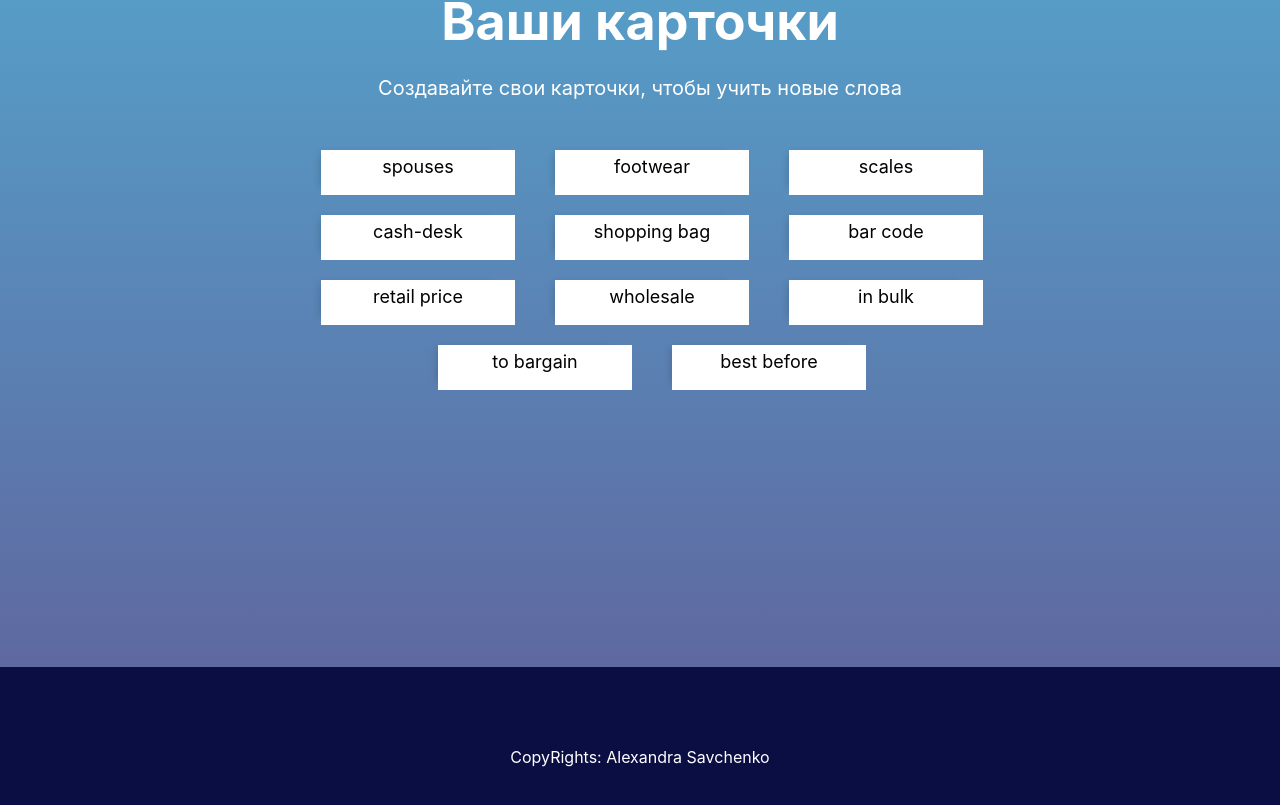
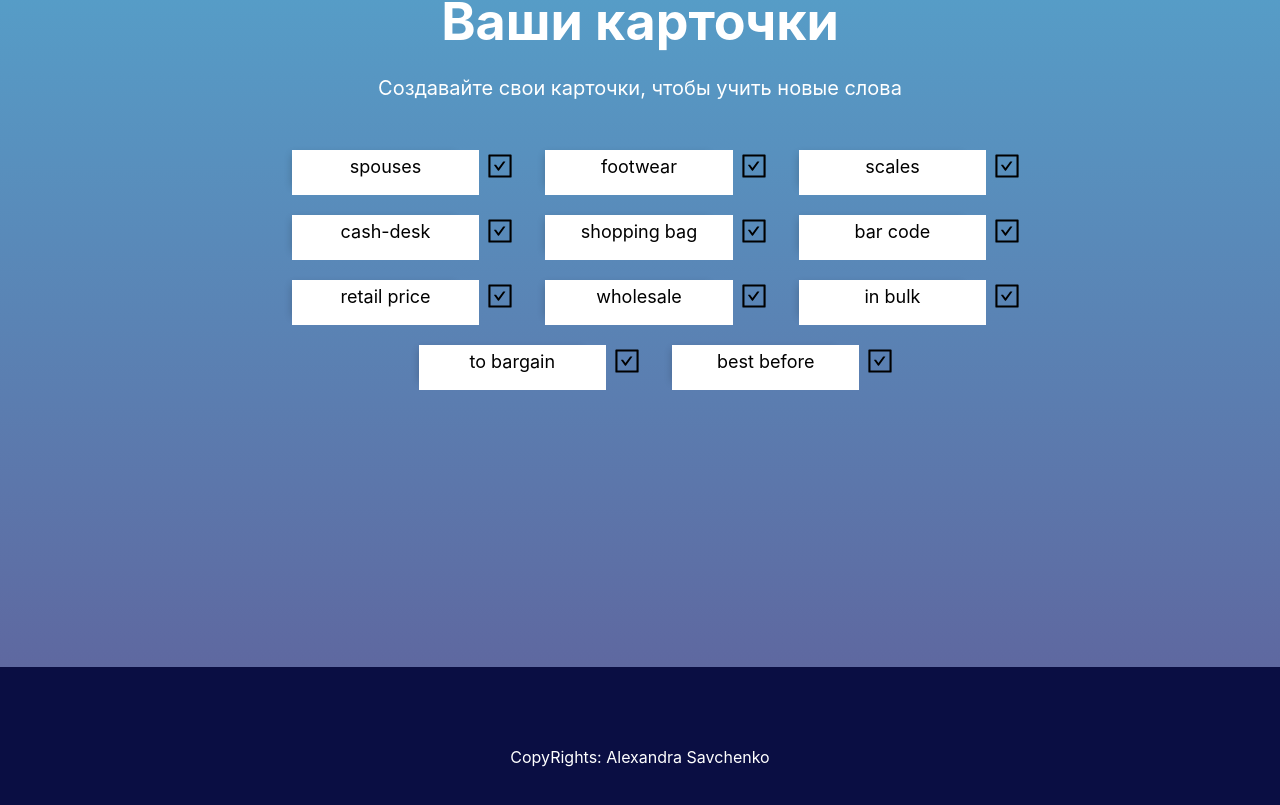
Before and after one commit to Savchhenko/Flash-cards-app, a React (Create React App) app: page / in a window 1280 px wide. Shown: the part 1053-1858 px from the top of the page. Built offline with nearby package versions, Linux system fonts and the light colour scheme.

Commit message:
add handleIsRememberClick f + classnames library

```diff
--- a/package.json
+++ b/package.json
@@ -7,6 +7,7 @@
     "@testing-library/jest-dom": "^5.16.2",
     "@testing-library/react": "^12.1.2",
     "@testing-library/user-event": "^13.5.0",
+    "classnames": "^2.3.1",
     "react": "^17.0.2",
     "react-dom": "^17.0.2",
     "react-scripts": "5.0.0",
--- a/src/components/card/card.jsx
+++ b/src/components/card/card.jsx
@@ -1,39 +1,51 @@
 import React, { Component } from 'react';
 import s from '../../styles/card.module.css';
+import { CheckSquareOutlined } from "@ant-design/icons";
+import classnames from "classnames";
 
 class Card extends React.Component {
     state = {
         done: false,
+        isRemembered: false,
     };
 
     // при нажатии карточка разворачивается
     handleCardClick = () => {
-        if (this.state.done === false) {
-            this.setState({
-                done: true,
+        this.setState(({ done }) => {
+            return {
+                done: !done
+            };
         });
-        } else {
-            this.setState({
-                done: false,
-            })
-        }
+    };
+
+    // при нажатии текст картички перечеркивается или наоборот
+    handleIsRememberClick = () => {
+        this.setState(({isRemembered}) => {
+            return {
+                isRemembered: !isRemembered
+            };
+        });
     };
 
     render() {
         const { eng, rus } = this.props;
-        const { done } = this.state;
+        const { done, isRemembered } = this.state;
 
-        const cardClass = [s.card];
+        // const cardClass = [s.card];
 
-        if (done) {
-            cardClass.push(s.done);
-        } else if (done === false && cardClass.includes("done")) {
-            cardClass = cardClass.filter(item => item !== "done");
-        }
+        // if (done) {
+        //     cardClass.push(s.done);
+        // } else if (done === false && cardClass.includes("done")) {
+        //     cardClass = cardClass.filter(item => item !== "done");
+        // }
 
         return (
+            <div className={s.root}>
                 <div
-                className={cardClass.join(" ")}
+                    className={ classnames(s.card, {
+                        [s.done]: done,
+                        [s.isRemembered]: isRemembered,
+                    }) }
                     onClick={this.handleCardClick}
                 >
                     <div className={s.cardInner}>
@@ -45,6 +57,10 @@ class Card extends React.Component {
                         </div>
                     </div>
                 </div>
+                <div className={s.icons}>
+                    <CheckSquareOutlined onClick={this.handleIsRememberClick}/>
+                </div>
+            </div>
         )
     };
 };
--- a/src/components/content-block/content-block.jsx
+++ b/src/components/content-block/content-block.jsx
@@ -11,9 +11,6 @@ const ContentBlock = ({ title, descr }) => {
                 <h2 className={s.header}>{title}</h2>
                 <p className={s.descr}>{descr}</p>
             </div>
-            {/* <div className={s.cards}>
-                { wordsList.map(({eng, rus}) => <Card eng={eng} rus={rus}/>) }
-            </div> */}
             <CardsList item={wordsList}/>
         </div>
     )
--- a/src/styles/card.module.css
+++ b/src/styles/card.module.css
@@ -1,3 +1,10 @@
+.root {
+  display: flex;
+  align-items: center;
+  justify-content: space-around;
+  width: 33%;
+}
+
 .card {
   font-size: 18px;
   text-align: center;
@@ -38,8 +45,24 @@
 }
 
 .cardBack {
-  /* background-color: #FFC81F; */
   background-color: #1BB95E;
   color: white;
   transform: rotateY(180deg);
 }
+
+.icons {
+  font-size: 26px;
+  cursor: pointer;
+}
+
+.icons:hover {
+  color: lightgray;
+}
+
+.isRemembered .cardFront {
+  text-decoration: line-through;
+}
+
+.isRemembered .cardBack {
+  text-decoration: line-through;
+}
```
Also changed, not shown: 1 other file (tests, documents, lock files or other folders). Lines whose indentation alone changed are shown as unchanged.
